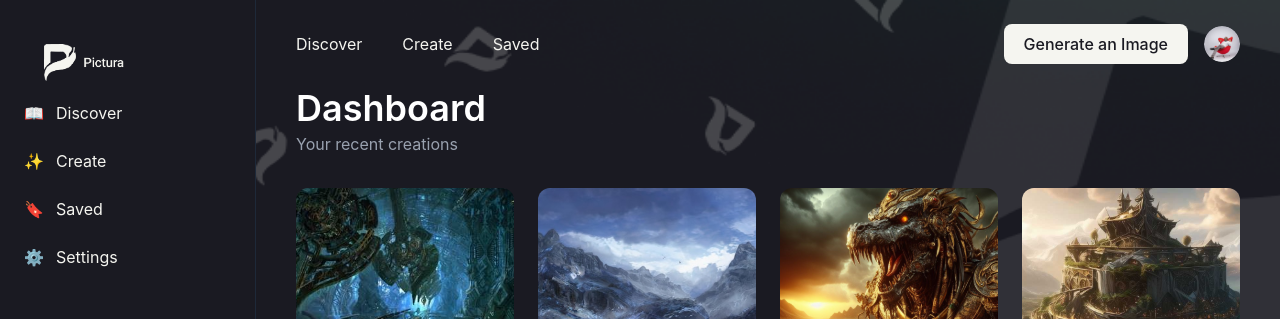
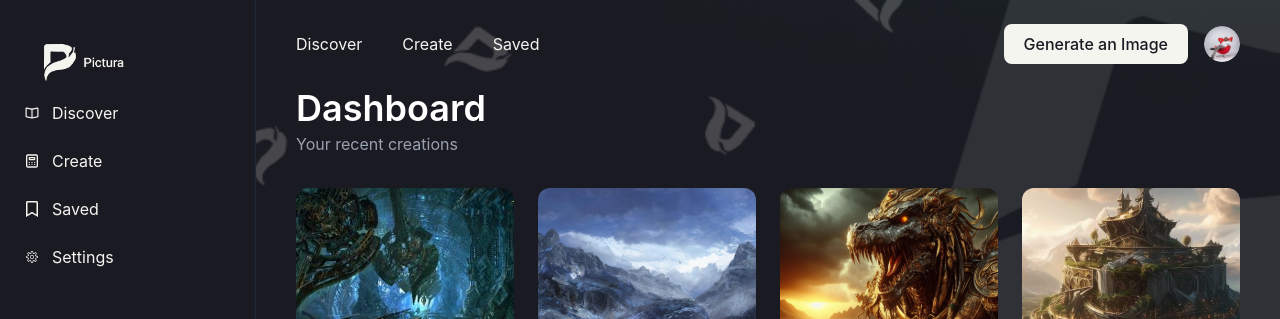
Before and after one commit to therealbibson/Pictura, a React (Vite) app: page /dashboard in a window 1280 px wide. Shown: the top 319 px of the page. Built offline with nearby package versions, Linux system fonts and the light colour scheme; no server answers.

Commit message:
add commit

```diff
--- a/src/components/sidebar.jsx
+++ b/src/components/sidebar.jsx
@@ -1,6 +1,10 @@
 import React from 'react'
 import Logo from '../assets/images/logo.png'
 import { Link } from 'react-router-dom'
+import { CiSettings } from "react-icons/ci";
+import { FaRegBookmark } from "react-icons/fa";
+import { IoMdBook } from "react-icons/io";
+import { TbCalculator } from "react-icons/tb";
 
 const sidebar = ({ isOpen, setIsOpen }) => {
   return (
@@ -14,19 +18,19 @@ const sidebar = ({ isOpen, setIsOpen }) => {
 
         <nav className="space-y-6 text-[#F5F5F0]">
             <Link to='/gallery' className="flex items-center gap-3 hover:text-[#ff8c42] transition-colors cursor-pointer">
-                <span>📖</span> Discover
+                <span><IoMdBook /></span> Discover
             </Link>
 
-            <Link to='' className="flex items-center gap-3 hover:text-[#ff8c42] transition-colors cursor-pointer">
-                <span>✨</span> Create
+            <Link to='/wallpaper' className="flex items-center gap-3 hover:text-[#ff8c42] transition-colors cursor-pointer">
+                <span><TbCalculator /></span> Create
             </Link>
 
             <Link to='/savedImages' className="flex items-center gap-3 hover:text-[#ff8c42] transition-colors cursor-pointer">
-                <span>🔖</span> Saved
+                <span><FaRegBookmark /></span> Saved
             </Link>
 
             <Link to='/profile' className="flex items-center gap-3 hover:text-[#ff8c42] transition-colors cursor-pointer">
-                <span>⚙️</span> Settings
+                <span><CiSettings /></span> Settings
             </Link>
         </nav>
 
```
